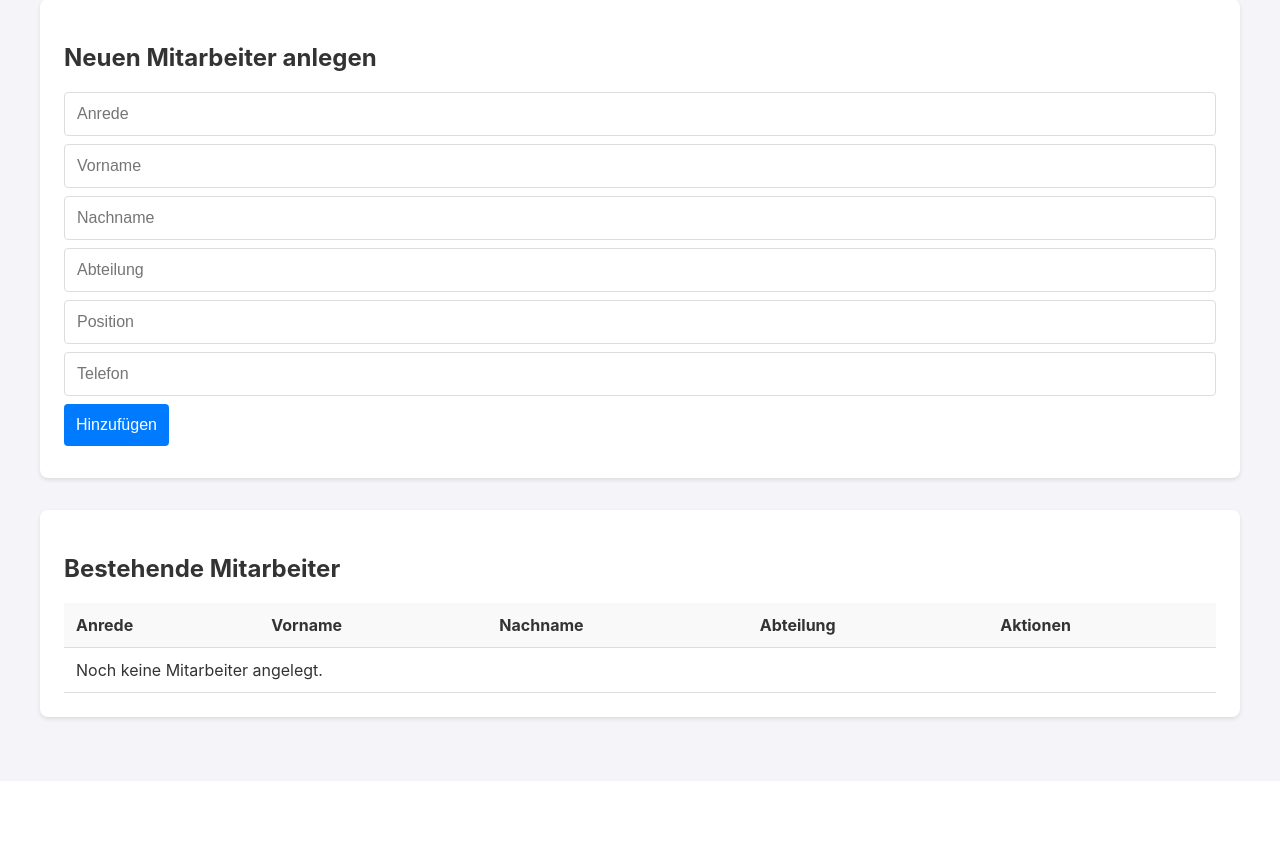
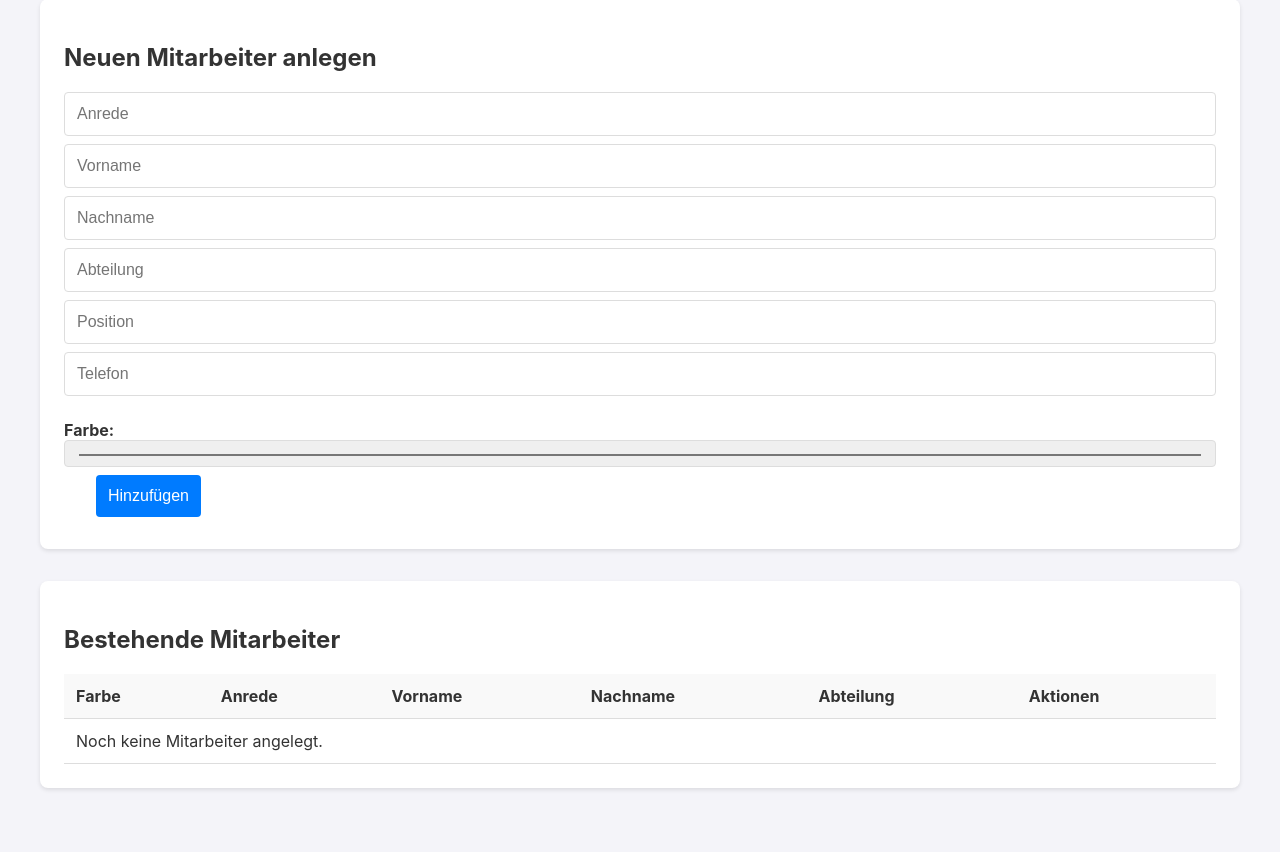
Before and after one commit to oliverschmidt99/weihnachtspost_rj, a Flask app: page /mitarbeiter in a window 1280 px wide. Shown: the part 167-1019 px from the top of the page. Before the commit the page ends 889 px from the top, so only its background shows below. Run offline with Flask 3, Linux system fonts and the light colour scheme.

Commit message:
eat(mitarbeiter): Add page to list and create Mitarbeiter

```diff
--- a/templates/mitarbeiter.html
+++ b/templates/mitarbeiter.html
@@ -11,14 +11,18 @@
         <input type="text" name="abteilung" placeholder="Abteilung">
         <input type="text" name="position" placeholder="Position">
         <input type="text" name="telefon" placeholder="Telefon">
-        <button type="submit">Hinzufügen</button>
+        <label for="farbe" style="display: inline-block; margin-right: 1rem;">Farbe:</label>
+        <input type="color" id="farbe" name="farbe" value="#e66465">
+        <button type="submit" style="margin-left: 2rem;">Hinzufügen</button>
     </form>
 </div>
+
 <div class="card">
     <h2>Bestehende Mitarbeiter</h2>
     <table>
         <thead>
             <tr>
+                <th>Farbe</th>
                 <th>Anrede</th>
                 <th>Vorname</th>
                 <th>Nachname</th>
@@ -29,6 +33,11 @@
         <tbody>
             {% for m in mitarbeiter %}
             <tr>
+                <td>
+                    <div
+                        style="width: 20px; height: 20px; background-color: {{ m.farbe }}; border: 1px solid #ccc; border-radius: 4px;">
+                    </div>
+                </td>
                 <td>{{ m.anrede }}</td>
                 <td>{{ m.vorname }}</td>
                 <td>{{ m.nachname }}</td>
@@ -36,14 +45,14 @@
                 <td class="actions">
                     <a href="{{ url_for('mitarbeiter_bearbeiten', id=m.id) }}" class="button-secondary">Bearbeiten</a>
                     <form action="{{ url_for('mitarbeiter_loeschen', id=m.id) }}" method="post"
-                        onsubmit="return confirm('Mitarbeiter und alle zugehörigen Kunden wirklich löschen?');">
+                        onsubmit="return confirm('Mitarbeiter wirklich löschen? Zugehörige Kunden werden keinem Mitarbeiter mehr zugeordnet.');">
                         <button type="submit" class="danger">Löschen</button>
                     </form>
                 </td>
             </tr>
             {% else %}
             <tr>
-                <td colspan="5">Noch keine Mitarbeiter angelegt.</td>
+                <td colspan="6">Noch keine Mitarbeiter angelegt.</td>
             </tr>
             {% endfor %}
         </tbody>
```
